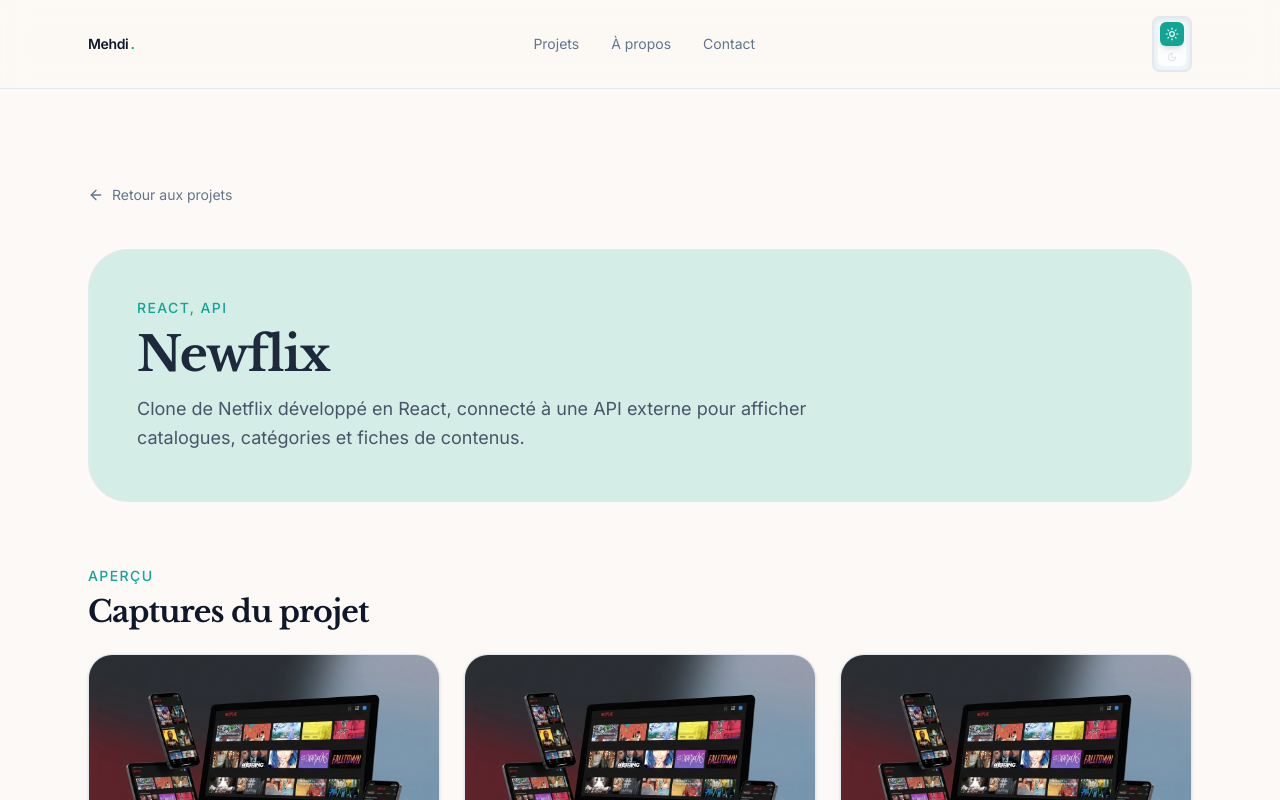
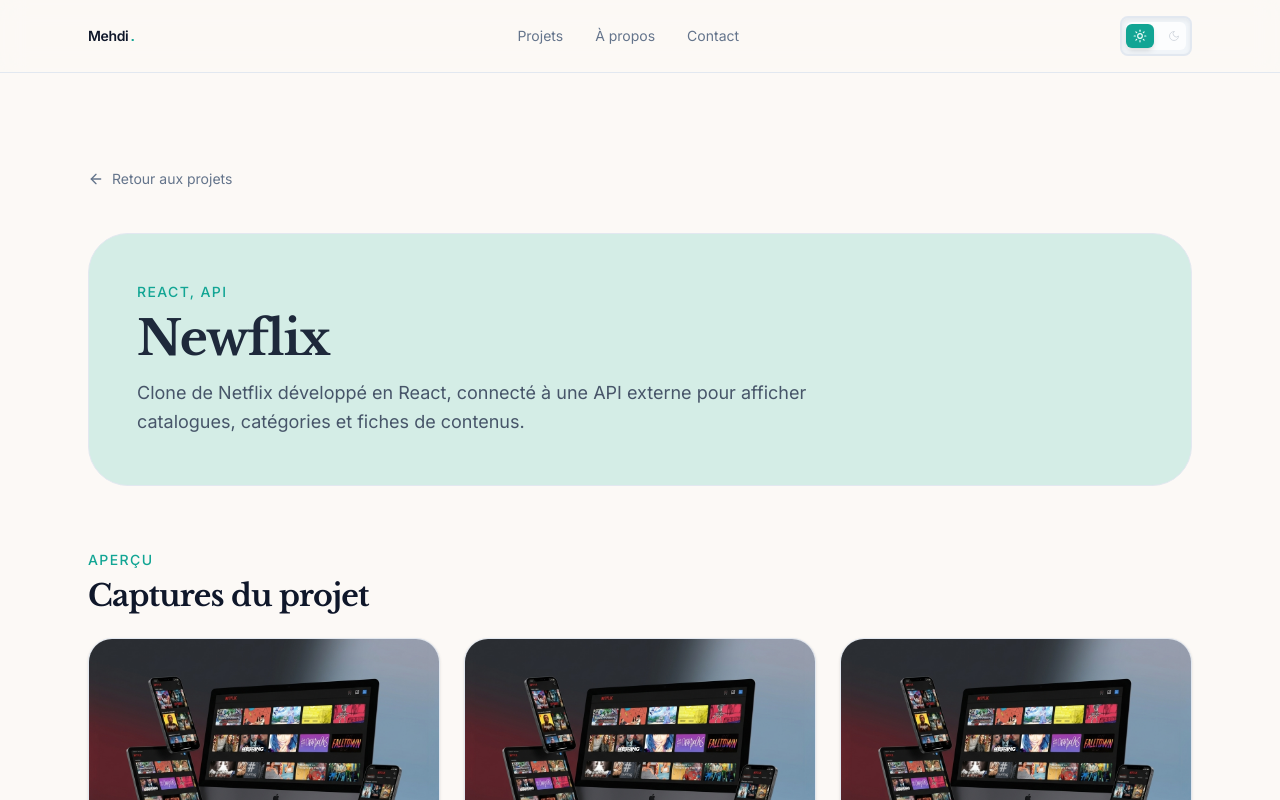
Before and after one commit to Mehdi-code-93/portfolio-mehdiRezgui, a Next.js app: page /projects/mynetflix in a window 1280 px wide. Shown: the top 800 px of the page. Built offline with nearby package versions, Linux system fonts and the light colour scheme.

Commit message:
ajoute d'annimation sur les cards project et la partie hobie, modif sur le toggle-mod

```diff
--- a/components/AboutMe.tsx
+++ b/components/AboutMe.tsx
@@ -1,34 +1,92 @@
+"use client";
+
+import { motion, useReducedMotion } from "framer-motion";
 import { profile } from "@/data/profile";
 
+const EASE = [0.22, 1, 0.36, 1] as const;
+
+const textBlockVariants = {
+  hidden: { opacity: 0, y: 14 },
+  visible: {
+    opacity: 1,
+    y: 0,
+    transition: { duration: 0.55, ease: EASE },
+  },
+};
+
+const cardsContainerVariants = {
+  hidden: {},
+  visible: {
+    transition: {
+      delayChildren: 0.2,
+      staggerChildren: 0.09,
+    },
+  },
+};
+
+const cardVariants = {
+  hidden: { opacity: 0, y: 12 },
+  visible: {
+    opacity: 1,
+    y: 0,
+    transition: { duration: 0.5, ease: EASE },
+  },
+};
+
+const noMotionVariants = {
+  hidden: { opacity: 1, y: 0 },
+  visible: { opacity: 1, y: 0 },
+};
+
+const viewport = { once: true, amount: 0.25 } as const;
+
 export function AboutMe() {
+  const reduceMotion = useReducedMotion();
+  const variants = reduceMotion ? noMotionVariants : textBlockVariants;
+  const cardItemVariants = reduceMotion ? noMotionVariants : cardVariants;
+  const cardsWrapperVariants = reduceMotion
+    ? noMotionVariants
+    : cardsContainerVariants;
+
   return (
     <section
       id="apropos"
       className="border-t border-border bg-muted/30 py-20 md:py-28"
     >
       <div className="mx-auto max-w-6xl px-6">
-        <div className="mb-12 max-w-2xl">
+        <div className="grid gap-10 lg:grid-cols-2 lg:items-start lg:gap-16">
+          <motion.div
+            initial="hidden"
+            whileInView="visible"
+            viewport={viewport}
+            variants={variants}
+          >
             <p className="text-sm font-medium uppercase tracking-widest text-primary">
               À propos
             </p>
             <h2 className="mt-2 text-3xl font-bold tracking-tight text-foreground sm:text-4xl">
               {profile.aboutTitle}
             </h2>
-        </div>
-
-        <div className="grid gap-10 lg:grid-cols-2">
-          <div className="space-y-4 text-muted-foreground">
+            <div className="mt-8 space-y-4 text-muted-foreground">
               {profile.aboutParagraphs.map((paragraph) => (
                 <p key={paragraph.slice(0, 24)} className="leading-relaxed">
                   {paragraph}
                 </p>
               ))}
             </div>
+          </motion.div>
 
-          <ul className="grid gap-4 sm:grid-cols-2 lg:grid-cols-1">
+          <motion.ul
+            className="grid gap-4"
+            initial="hidden"
+            whileInView="visible"
+            viewport={viewport}
+            variants={cardsWrapperVariants}
+          >
             {profile.passions.map((passion) => (
-              <li
+              <motion.li
                 key={passion.id}
+                variants={cardItemVariants}
                 className="rounded-2xl border border-border bg-card p-5"
               >
                 <h3 className="font-semibold text-card-foreground">
@@ -37,9 +95,9 @@
                 <p className="mt-2 text-sm leading-relaxed text-muted-foreground">
                   {passion.description}
                 </p>
-              </li>
+              </motion.li>
             ))}
-          </ul>
+          </motion.ul>
         </div>
       </div>
     </section>
--- a/components/Projects.tsx
+++ b/components/Projects.tsx
@@ -1,3 +1,6 @@
+"use client";
+
+import { motion, useReducedMotion } from "framer-motion";
 import { projects } from "@/data/projects";
 import {
   cellColClass,
@@ -7,19 +10,54 @@
 import { cn } from "@/lib/utils";
 import { ProjectCard } from "./ProjectCard";
 
+const EASE = [0.22, 1, 0.36, 1] as const;
 const rows = getProjectRows(projects);
 
+const headerVariants = {
+  hidden: { opacity: 0, y: 14 },
+  visible: {
+    opacity: 1,
+    y: 0,
+    transition: { duration: 0.55, ease: EASE },
+  },
+};
+
+const cardVariants = {
+  hidden: { opacity: 0, y: 14 },
+  visible: {
+    opacity: 1,
+    y: 0,
+    transition: { duration: 0.5, ease: EASE },
+  },
+};
+
+const noMotion = { opacity: 1, y: 0 };
+
+const cardViewport = { once: true, amount: 0.4 } as const;
+
 export function Projects() {
+  const reduceMotion = useReducedMotion();
+
   return (
     <section id="projets" className="mx-auto max-w-6xl px-6 py-20 md:py-28">
-      <div className="mb-12 max-w-2xl">
+      <motion.div
+        className="mb-12 max-w-2xl"
+        initial="hidden"
+        whileInView="visible"
+        viewport={{ once: true, amount: 0.4 }}
+        variants={
+          reduceMotion
+            ? { hidden: noMotion, visible: noMotion }
+            : headerVariants
+        }
+      >
         <p className="text-sm font-medium uppercase tracking-widest text-primary">
           Réalisations
         </p>
         <h2 className="mt-2 text-3xl font-bold tracking-tight text-foreground sm:text-4xl">
           Projets sélectionnés
         </h2>
-      </div>
+      </motion.div>
 
       <div className="flex flex-col gap-6 md:gap-8">
         {rows.map(({ rowIndex, cells }) => (
@@ -29,13 +67,22 @@
           >
             {cells.map((project, cellIndex) => {
               const size = getCellSize(rowIndex, cellIndex, cells.length);
+
               return (
-                <div
+                <motion.div
                   key={project.id}
                   className={cn(cellColClass[size], "flex")}
+                  initial="hidden"
+                  whileInView="visible"
+                  viewport={cardViewport}
+                  variants={
+                    reduceMotion
+                      ? { hidden: noMotion, visible: noMotion }
+                      : cardVariants
+                  }
                 >
                   <ProjectCard project={project} size={size} />
-                </div>
+                </motion.div>
               );
             })}
           </div>
--- a/components/ThemeToggle.tsx
+++ b/components/ThemeToggle.tsx
@@ -16,7 +16,7 @@
     return (
       <div
         aria-hidden
-        className="h-14 w-10 rounded-lg border border-border bg-card"
+        className="h-10 w-[4.5rem] rounded-lg border border-border bg-card"
       />
     );
   }
@@ -28,21 +28,31 @@
       type="button"
       onClick={() => setTheme(isDark ? "light" : "dark")}
       aria-label={isDark ? "Activer le mode clair" : "Activer le mode sombre"}
-      className="group relative flex flex-col items-center gap-1"
+      className="group relative flex items-center"
     >
-
       <motion.div
         className={cn(
-          "relative h-14 w-10 overflow-hidden rounded-lg border-2 border-border bg-muted shadow-inner",
+          "relative h-10 w-[4.5rem] overflow-hidden rounded-lg border-2 border-border bg-muted shadow-inner",
           "transition-shadow duration-300 group-hover:shadow-md group-focus-visible:ring-2 group-focus-visible:ring-primary group-focus-visible:ring-offset-2 group-focus-visible:ring-offset-background",
         )}
       >
-        <div className="absolute inset-x-1 top-1 bottom-1 rounded-md bg-card/80" />
+        <div className="absolute inset-y-1 inset-x-1 rounded-md bg-card/80" />
+
+        <div className="pointer-events-none absolute left-2.5 top-1/2 z-0 -translate-y-1/2 opacity-40">
+          <Sun className="h-3 w-3 text-muted-foreground" aria-hidden />
+        </div>
 
         <motion.div
-          className="absolute inset-x-1.5 z-10 flex h-6 items-center justify-center rounded-md bg-primary text-primary-foreground shadow-md"
+          className="pointer-events-none absolute right-2.5 top-1/2 z-0 -translate-y-1/2"
+          animate={{ opacity: isDark ? 0.9 : 0.25 }}
+        >
+          <Moon className="h-3 w-3 text-muted-foreground" aria-hidden />
+        </motion.div>
+
+        <motion.div
+          className="absolute inset-y-1.5 z-10 flex w-7 items-center justify-center rounded-md bg-primary text-primary-foreground shadow-md"
           initial={false}
-          animate={{ y: isDark ? 26 : 4 }}
+          animate={{ x: isDark ? 34 : 4 }}
           transition={{ type: "spring", stiffness: 500, damping: 32 }}
         >
           {isDark ? (
@@ -51,17 +61,6 @@
             <Sun className="h-3.5 w-3.5" aria-hidden />
           )}
         </motion.div>
-
-        <motion.div className="pointer-events-none absolute inset-x-2 top-2 flex justify-center opacity-40">
-          <Sun className="h-2.5 w-2.5 text-muted-foreground" aria-hidden />
-        </motion.div>
-
-        <motion.div
-          className="pointer-events-none absolute inset-x-2 bottom-2 flex justify-center"
-          animate={{ opacity: isDark ? 0.9 : 0.25 }}
-        >
-          <Moon className="h-2.5 w-2.5 text-muted-foreground" aria-hidden />
-        </motion.div>
       </motion.div>
     </button>
   );
--- a/data/projects.ts
+++ b/data/projects.ts
@@ -39,7 +39,7 @@
     repoUrl: "#",
     accent: "var(--project-mynetflix)",
     image: "/assets/imgNetflix1.jpeg",
-    mockupBg: "var(--project-mockup-dark)",
+    mockupBg: "var(--project-mockup-light)",
     summary:
       "Clone de Netflix développé en React, connecté à une API externe pour afficher catalogues, catégories et fiches de contenus.",
     description: [
@@ -99,7 +99,7 @@
     repoUrl: "#",
     accent: "var(--project-myspotify)",
     image: "/assets/imgSpotify.jpeg",
-    mockupBg: "var(--project-mockup-dark)",
+    mockupBg: "var(--project-mockup-light)",
     summary:
       "Clone Spotify en React avec API dédiée, conteneurisé via Docker pour un déploiement reproductible.",
     description: [
```
Lines whose indentation alone changed are shown as unchanged.
